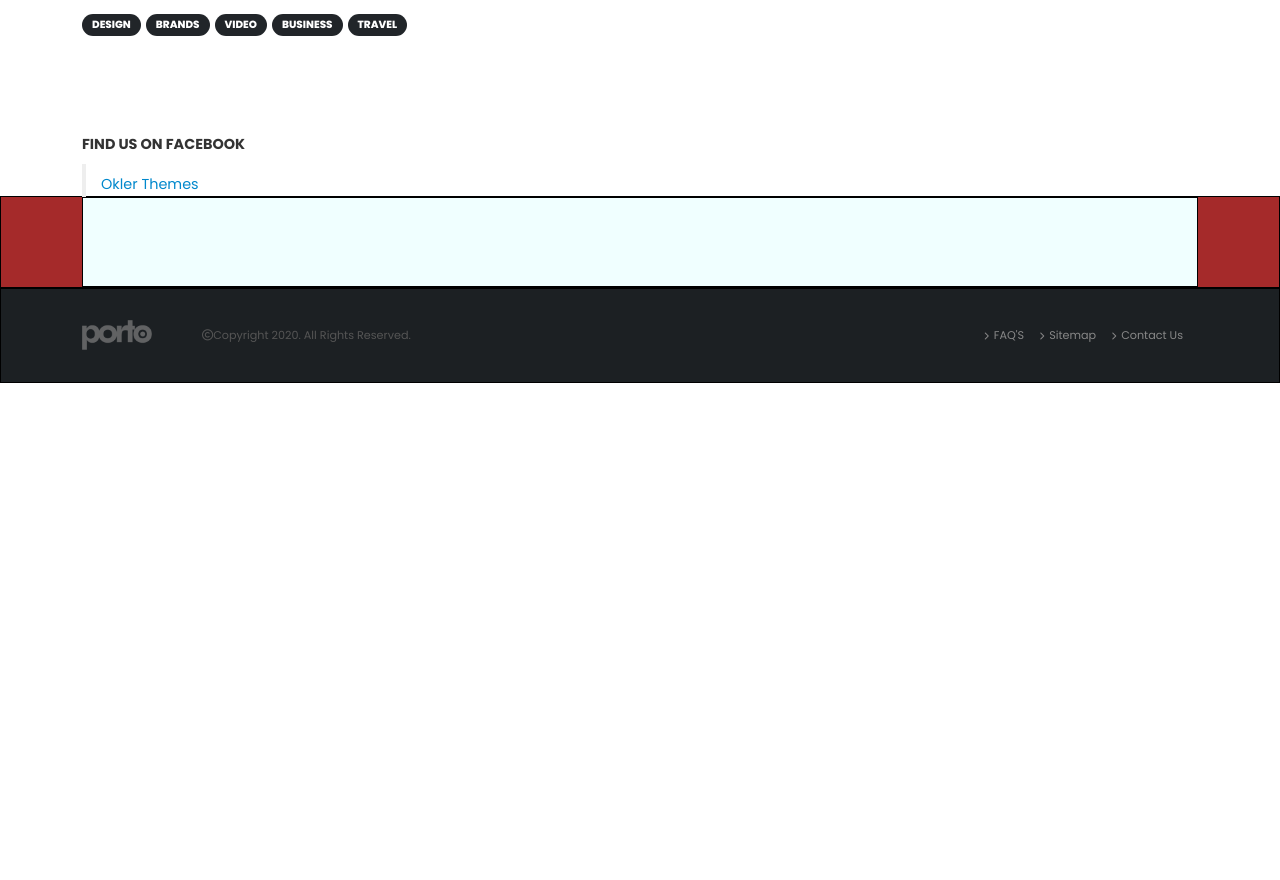
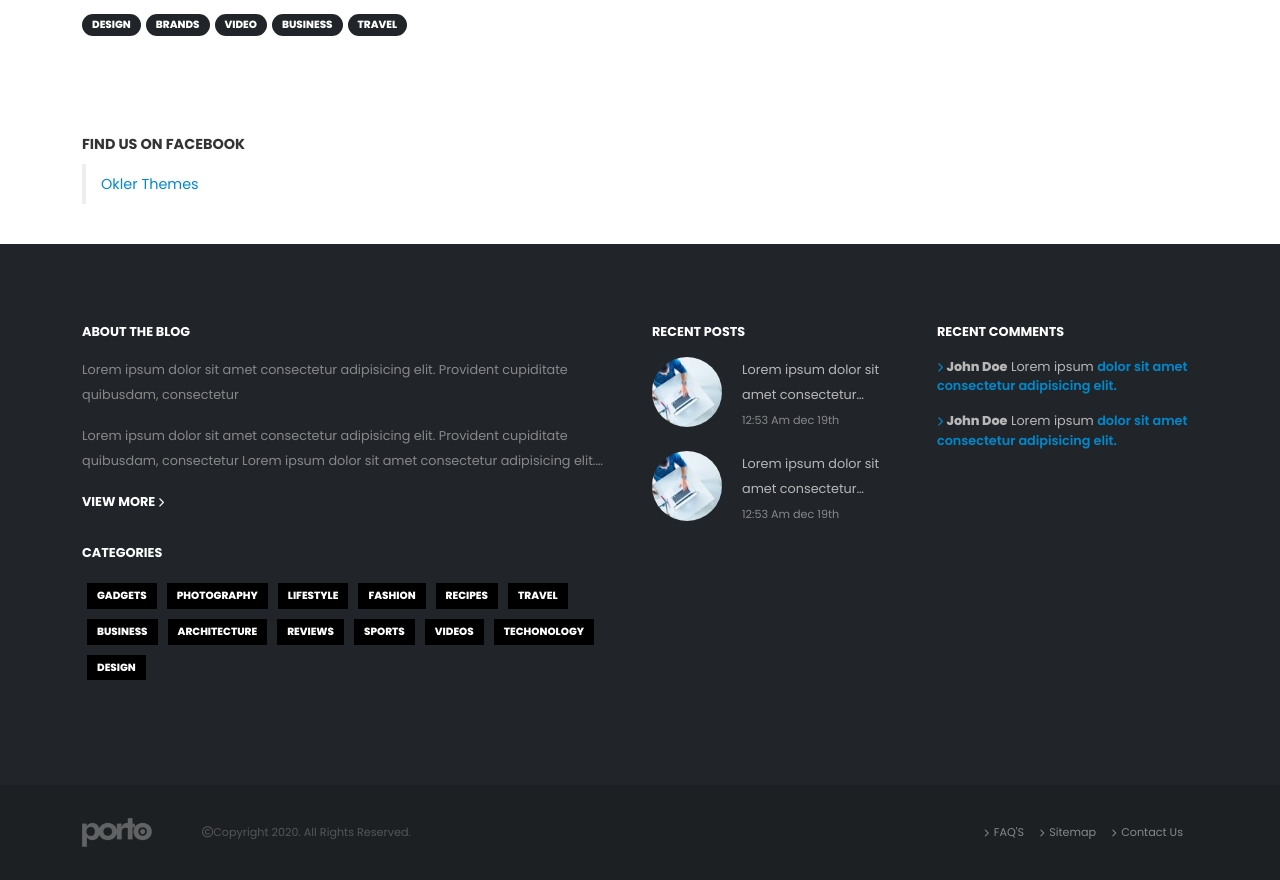
Before and after one commit to RiccardoLoPresti/proj-html-vuejs, a Vue app: page / in a window 1280 px wide. Shown: the part 6200-7080 px from the top of the page. Before the commit the page ends 6583 px from the top, so only its background shows below. Built offline with nearby package versions, Linux system fonts and the light colour scheme.

Commit message:
[add] Appfooter

```diff
--- a/src/components/AppFooter.vue
+++ b/src/components/AppFooter.vue
@@ -1,26 +1,138 @@
 <script>
 export default {
     name:'AppFooter',
+    data(){
+        return{
+            categories:[
+                {
+                    name:'gadgets',
+                    url:'#'
+                },
+                {
+                    name:'photography',
+                    url:'#'
+                },
+                {
+                    name:'lifestyle',
+                    url:'#'
+                },
+                {
+                    name:'fashion',
+                    url:'#'
+                },
+                {
+                    name:'recipes',
+                    url:'#'
+                },
+                {
+                    name:'travel',
+                    url:'#'
+                },
+                {
+                    name:'business',
+                    url:'#'
+                },
+                {
+                    name:'architecture',
+                    url:'#'
+                },
+                {
+                    name:'reviews',
+                    url:'#'
+                },
+                {
+                    name:'sports',
+                    url:'#'
+                },
+                {
+                    name:'videos',
+                    url:'#'
+                },
+                {
+                    name:'techonology',
+                    url:'#'
+                },
+                {
+                    name:'design',
+                    url:'#'
+                },
+            ]
+        }
+    }
 }
 </script>
 
 <template>
 
     <footer>
-        <div class="top-footer debug">
+        <div class="top-footer">
             <div class="container">
 
                 <div class="row">
 
-                    <div class="col">
-                        <div class="prova debug"></div>
+                    <div class="col-xxl-4 col-xl-6 col-md-6" >
+                        <div class="about" >
+                            <h3>About the blog</h3>
+                            <p>Lorem ipsum dolor sit amet consectetur adipisicing elit. Provident cupiditate quibusdam, consectetur </p>
+                            <p>Lorem ipsum dolor sit amet consectetur adipisicing elit. Provident cupiditate quibusdam, consectetur Lorem ipsum dolor sit amet consectetur adipisicing elit. Provident cupiditate quibusdam, consectetur Lorem ipsum dolor sit amet consectetur adipisicing elit. Provident cupiditate quibusdam, consectetur Lorem ipsum dolor sit amet consectetur adipisicing elit. Provident cupiditate quibusdam, consectetur Lorem ipsum dolor sit amet consectetur adipisicing elit. Provident cupiditate quibusdam, consectetur </p>
+
+                            <h4>view more  <i class="fa-solid fa-chevron-right"></i> </h4>
+                        </div>
+                    </div>
+
+                    <div class="col-xxl-3 col-xl-3 col-md-6">
+                        <div class="about">
+                            <h3>recent posts</h3>
+
+                            <div class="wrapper d-flex">
+
+                                <img src="../assets/images/our-office-4-square.jpg" alt="office">
+
+                                <div class="text">
+                                    <p class="m-0">Lorem ipsum dolor sit amet consectetur adipisicing elit. Provident cupiditate quibusdam</p>
+                                    <span>12:53 Am dec 19th</span>
+                                </div>
+                            </div>
+
+                            <div class="wrapper d-flex">
+
+                                <img src="../assets/images/our-office-4-square.jpg" alt="office">
+
+                                <div class="text">
+                                    <p class="m-0">Lorem ipsum dolor sit amet consectetur adipisicing elit. Provident cupiditate quibusdam </p>
+                                    <span>12:53 Am dec 19th</span>
+                                </div>
+                            </div>
+
+
+                        </div>
+                    </div>
+
+                    <div class="col-xxl-3 col-xl-3 col-md-6">
+                        <div class="recent-comments">
+                            <h3>recent comments</h3>
+
+                            <p><i class="fa-solid fa-chevron-right"></i> <span>John Doe</span> Lorem ipsum <span>dolor sit amet consectetur adipisicing elit. </span> </p>
+
+                            <p><i class="fa-solid fa-chevron-right"></i> <span>John Doe</span> Lorem ipsum <span>dolor sit amet consectetur adipisicing elit. </span></p>
+
+                        </div>
+                    </div>
+
+                    <div class="col-xxl-2 col-md-6">
+                        <div class="about">
+                            <h3>categories</h3>
+                            <div v-for="category in categories" :key="category" class="cat">
+                                <a :href="category.url">{{category.name}}</a>
+                            </div>
+                        </div>
                     </div>
 
                 </div>
             </div>
         </div>
 
-        <div class="bottom-footer debug">
+        <div class="bottom-footer">
             <div class="container h-100">
 
                 <div class="row h-100">
@@ -75,9 +187,76 @@ export default {
 @use '../styles/partials/vars' as *;
 @use '../styles/partials/mixin' as *;
 
-.prova{
-    height: 90px;
-    background-color: azure;
+.top-footer{
+    background-color: $bg-very-dark-grey-color;
+    padding-top: 80px ;
+    padding-bottom: 100px;
+    h3,h4{
+        text-transform: uppercase;
+        font-size: .8rem;
+        color: $white-color;
+        padding-bottom: 10px;
+    }
+    h4, i{
+        font-weight: 700;
+    }
+    .about{
+        color: $text-dark-grey-color;
+        p,h4{
+            font-size: .8rem;
+            line-height: 25px;
+            overflow: hidden;
+            display: -webkit-box;
+            -webkit-box-orient: vertical;
+            -webkit-line-clamp: 2;
+        }
+        i{
+            font-size: .6rem;
+        }
+        img{
+            width: 70px;
+            height: 70px;
+            border-radius: 50%;
+        }
+        span{
+            font-size: .7rem ;
+        }
+    }
+    .wrapper{
+        padding-bottom: 20px;
+        .text{
+            padding-left: 20px;
+            p{
+                color: $text-grey-color;
+            }
+        }
+    }
+    .recent-comments{
+        i{
+            font-size: .6rem;
+        }
+        p{
+            color: $text-grey-color;
+            font-size: .8rem ;
+        }
+        span:first-of-type{
+            font-weight: 800;
+        }
+        span:last-of-type, i{
+            color:$text-main-color;
+            font-weight: 600;
+        }
+    }
+    .cat{
+        @include badge('');
+        background-color: $black-color;
+        margin: 5px 5px;
+        a{
+            display: inline-block;
+            color:$white-color;
+
+        }
+    }
 }
 
 .bottom-footer{
--- a/src/components/AppMain.vue
+++ b/src/components/AppMain.vue
@@ -96,7 +96,7 @@ export default {
                         </div>
                     </div>
 
-                    <div class="facebook">
+                    <div class="facebook pb-5">
                         <h3>find us on facebook</h3>
                         <a href="#">Okler Themes</a>
                     </div>
--- a/src/styles/partials/_vars.scss
+++ b/src/styles/partials/_vars.scss
@@ -11,11 +11,8 @@ $bg-grey-color:#cccccc;
 $bg-main-color:#0088cc;
 $bg-dark-main-color:#0074ad;
 $bg-dark-grey-color:#404040;
-$bg-very-dark-grey-color:#212529;/*triplo*/
-/*$--bg-carbon-color:#4d5154; chuedre*/
+$bg-very-dark-grey-color:#212529;
 $bg-dark-carbon-color:#1c2023;
-/*$--??bg-ligth-carbon-color:#c5c5c5; chiedere
-$--??bg-ligth-carbon-color:#00000008; chiedere*/
 $black-color:#000000;
 
 /*TEXT COLOR*/
@@ -26,10 +23,10 @@ $text-7777-dark-grey-color:#777777;
 $text-5555-dark-grey-color:#555555;
 $text-4444-dark-grey-color:#444444;
 $text-3333-dark-grey-color:#333333;
-$text-2125-dark-grey-color:#212529; /*triplo*/
+$text-2125-dark-grey-color:#212529;
 
 /*BORDER COLOR*/
-$border-eeee-color:#f7f7f7; /*doppio*/
+$border-eeee-color:#f7f7f7;
 $border-eeee-color:#eeeeee;
 $border-eded-color:#ededed;
 $border-e2e2-color:#e2e2e2;
@@ -37,9 +34,9 @@ $border-d9d9-color:#d9d9d9;
 $border-bfbf-color:#bfbfbf;
 $border-0088-color:#0088cc;
 $border-0055-color:#005580;
-$border-2125-color:#212529;/*triplo*/
+$border-2125-color:#212529;
 $border-0a0c-color:#0a0c0d;
-$border-000f-color:#f0f0f0; /*chiedere*/
+$border-000f-color:#f0f0f0;
 
 /*FONT*/
 $main-font:"Poppins", sans-serif;
--- a/src/styles/partials/mixin.scss
+++ b/src/styles/partials/mixin.scss
@@ -1,6 +1,6 @@
 @use './vars' as *;
 
-@mixin badge($type:'main',) {
+@mixin badge($type:'main') {
     display: inline-block;
     text-transform: uppercase;
     font-weight: 800;
```
